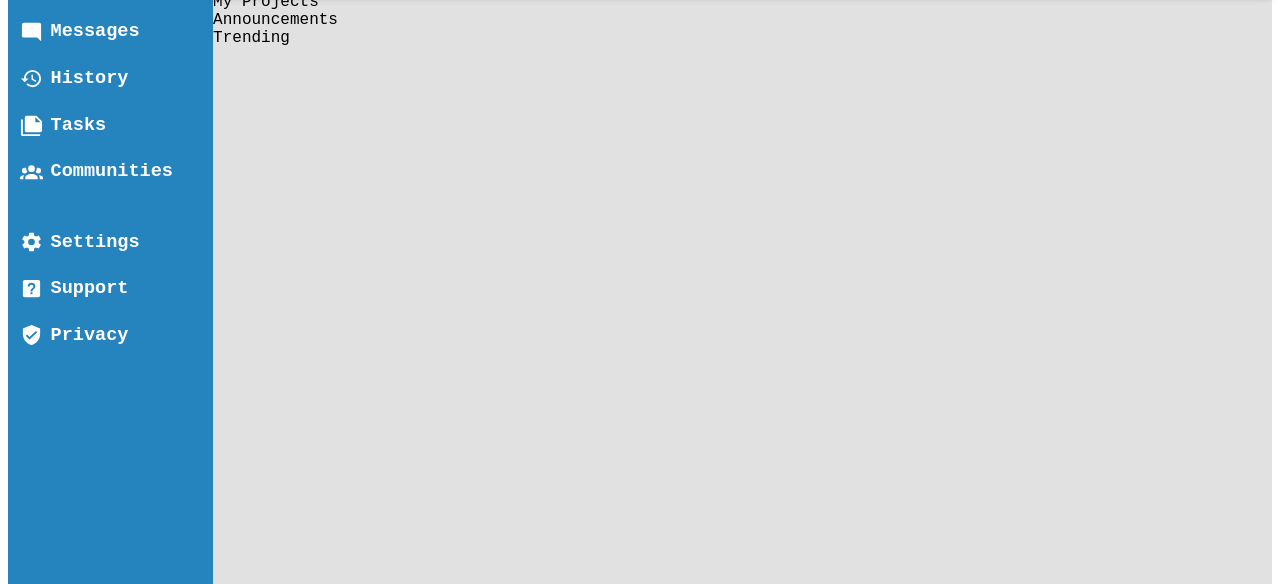
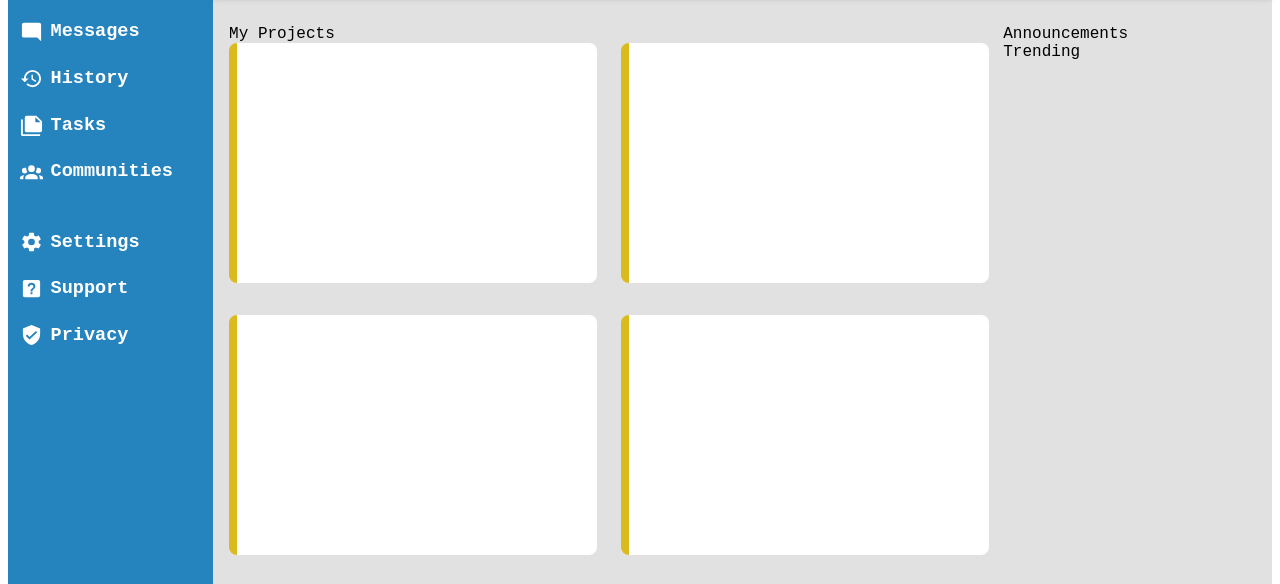
Before and after one commit to atrbyg24/admin-dashboard, a plain HTML site: page index.html in a window 1280 px wide. Shown: the part 175-759 px from the top of the page. Drawn offline with Linux system fonts and the light colour scheme; a web font is replaced by a local one.

Commit message:
Add styling for project cards

```diff
--- a/style.css
+++ b/style.css
@@ -154,4 +154,31 @@ button {
     grid-column: 2;
     grid-row: 2;
     background-color: var(--light-gray);
+    display: grid;
+    grid-template-columns: 3fr 1fr;
+    gap: 16px;
+    padding: 32px 16px;
 }
+
+.projects {
+    grid-column: 1;
+    display: grid;
+}
+
+.cards-container {
+    display: grid;
+    gap: 32px;
+    grid-template-columns: repeat(auto-fit,360px);
+}
+
+.card {
+    background-color: white;
+    width: 360px;
+    height: 240px;
+    border-left: 8px solid var(--secondary-color);
+    border-radius: 8px;
+}
+
+.updates {
+    grid-column: 2;
+}
```
